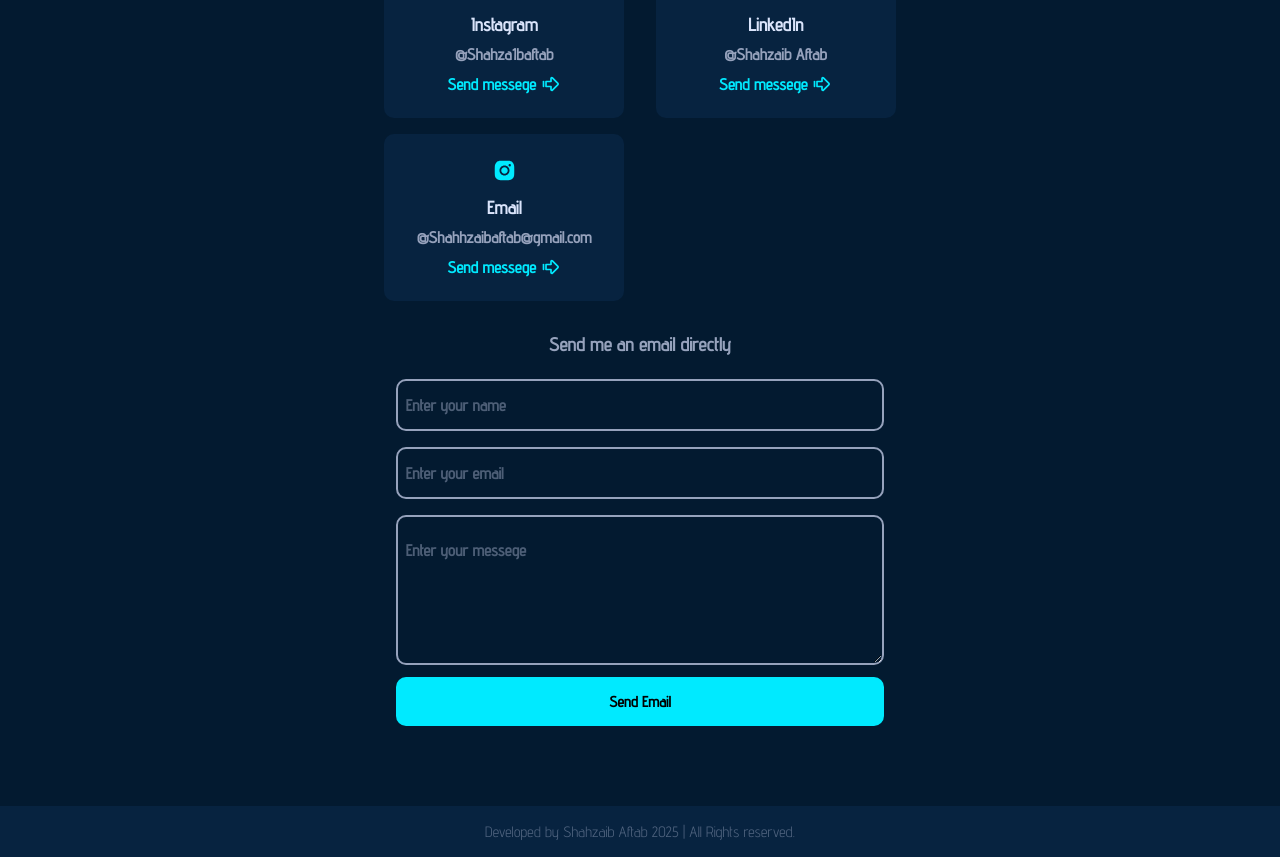
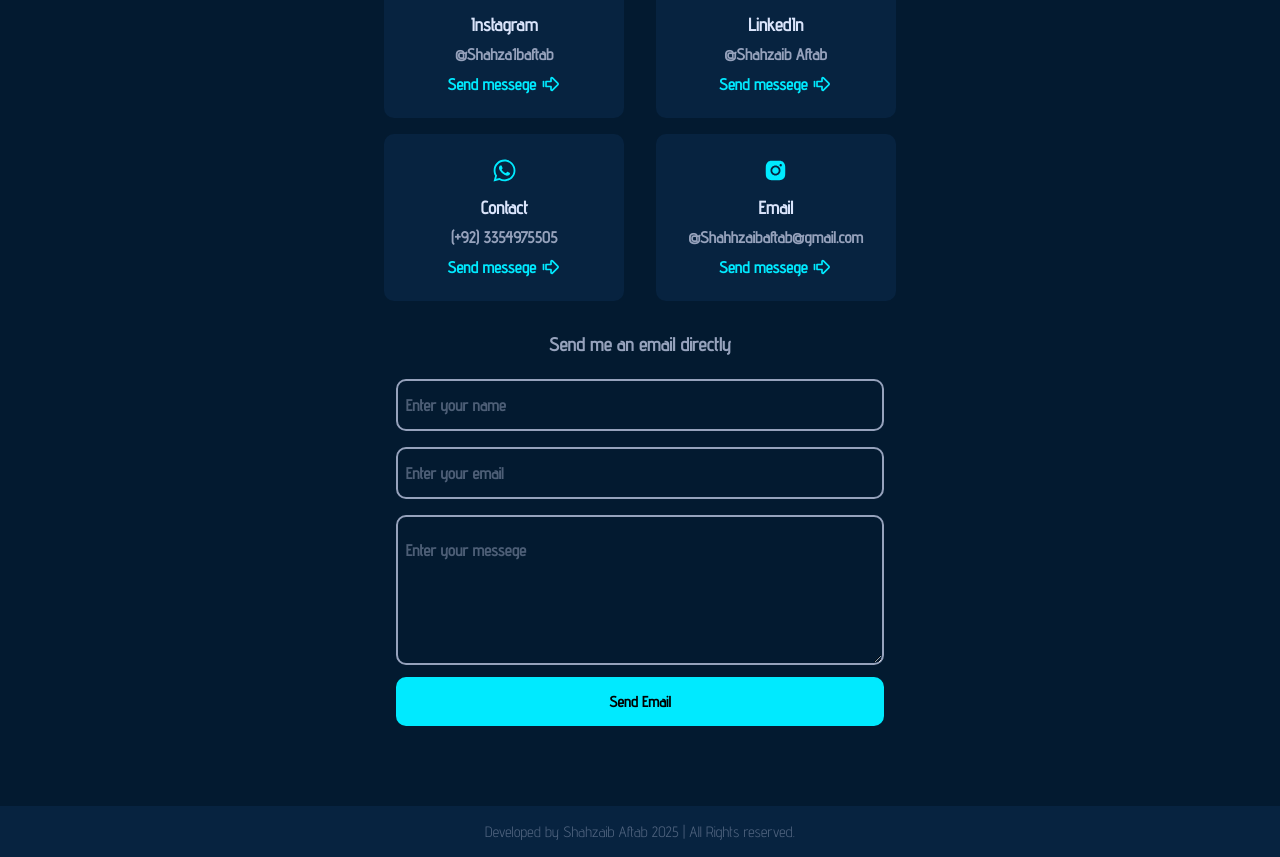
Before and after one commit to ShahzaibAftab/portfolio-site-react-scss, a React (Create React App) app: page / in a window 1280 px wide. Shown: the part 5131-5988 px from the top of the page. Built offline with nearby package versions, Linux system fonts and the light colour scheme.

Commit message:
Updated contact info

```diff
--- a/src/Components/Contact/Contact.jsx
+++ b/src/Components/Contact/Contact.jsx
@@ -7,6 +7,7 @@ import './contact.css'
 import { AiFillInstagram } from 'react-icons/ai'
 import { TbArrowBigRightLine } from 'react-icons/tb'
 import { AiFillLinkedin } from 'react-icons/ai'
+import { FaWhatsapp } from "react-icons/fa";
 import emailjs from '@emailjs/browser'
 
 const Contact = () => {
@@ -69,6 +70,21 @@ const Contact = () => {
             <div className="cards grid">
               <div className="card">
                 <div>
+                  <FaWhatsapp className='icon'></FaWhatsapp>
+                </div>
+                <h4>Contact</h4>
+                <span className='userName'>(+92) 3354975505</span>
+                <div>
+                  <a href='https://wa.me/+923354975505' className='flex'>Send messege
+                    <TbArrowBigRightLine className='icon'>
+                    </TbArrowBigRightLine></a>
+                </div>
+              </div>
+            </div>
+
+            <div className="cards grid">
+              <div className="card">
+                <div>
                   <AiFillInstagram className='icon'></AiFillInstagram>
                 </div>
                 <h4>Email</h4>
```
